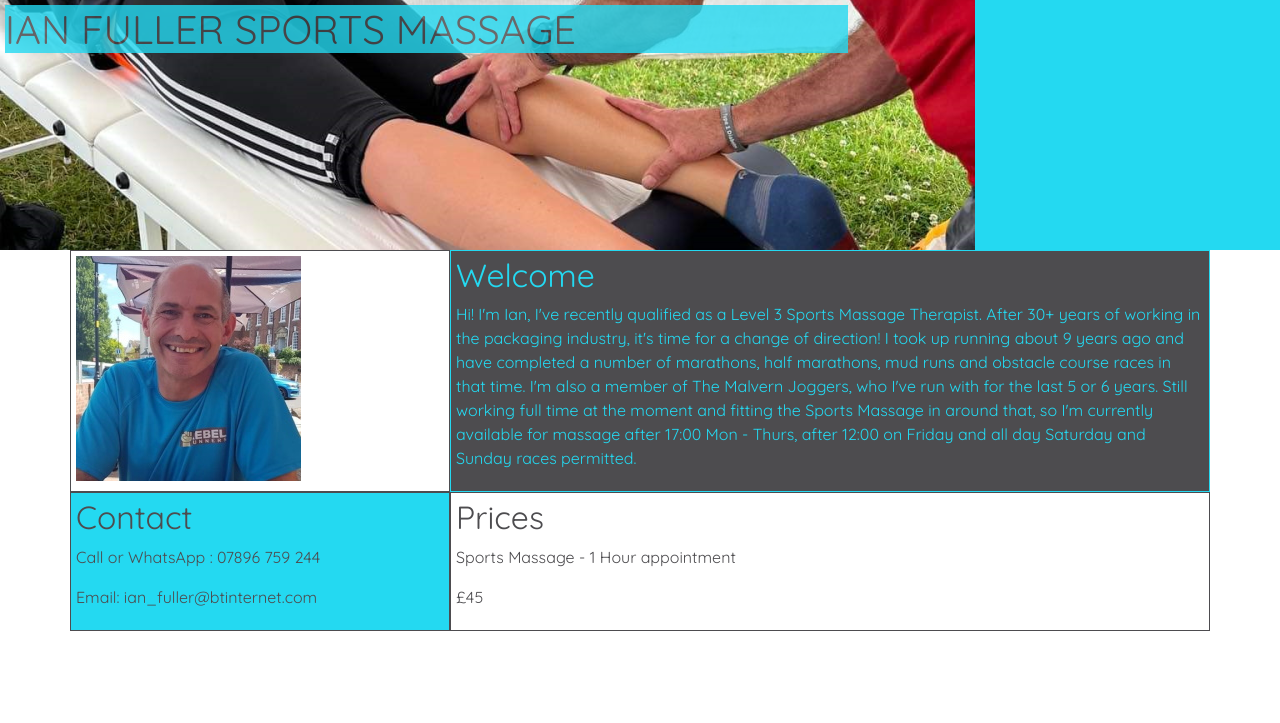
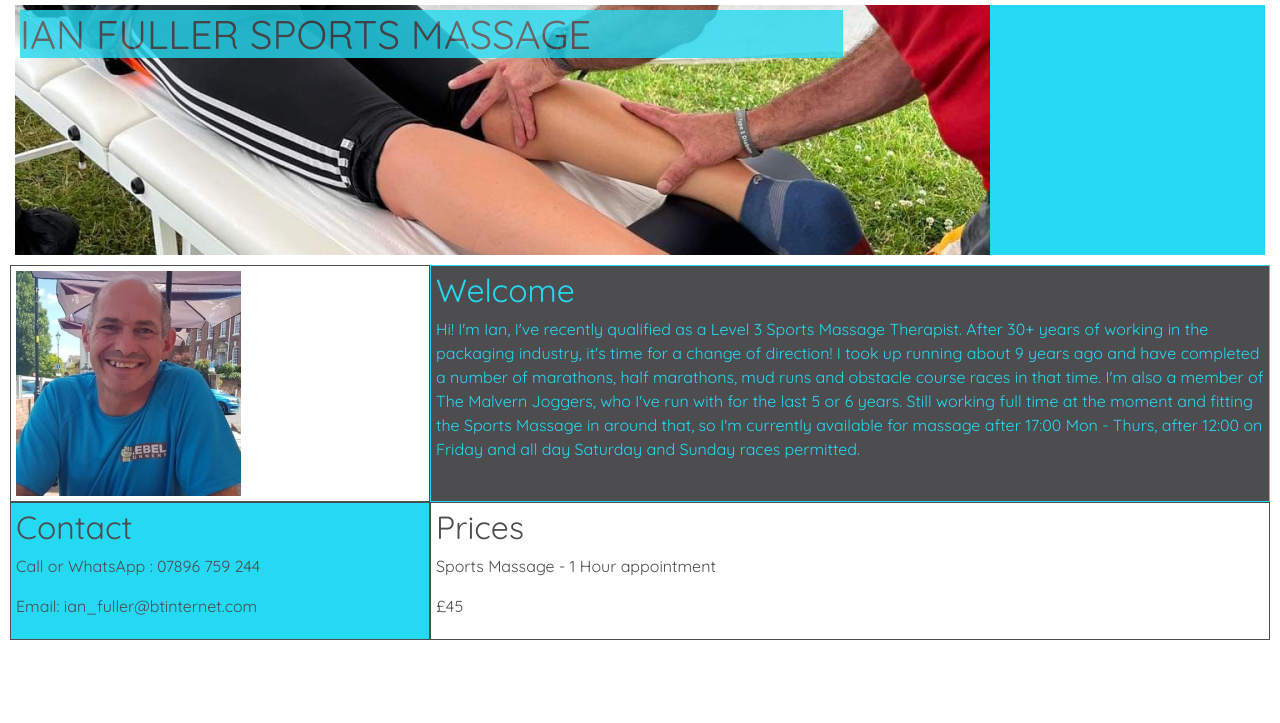
Before and after one commit to ccp84/bootstrap_fuller, a plain HTML site: page index.html in a window 1280 px wide. Shown: the top 723 px of the page. Drawn offline with nearby package versions, Linux system fonts and the light colour scheme.

Commit message:
style>update container style

```diff
--- a/assets/stylesheets/style.css
+++ b/assets/stylesheets/style.css
@@ -1,9 +1,9 @@
 @import url('https://fonts.googleapis.com/css2?family=Quicksand&display=swap');
 
 body {
-    margin: 0;
-    padding: 0;
     font-family: 'Quicksand', Arial, sans-serif;
+    border: 5px;
+    margin: 5px;
 }
 
 html,
@@ -34,6 +34,11 @@ h1 {
     top: 10px;
     right: 10px;
     width: 100px;
+}
+
+main {
+    border: 5px;
+    padding: 10px;
 }
 
 .box1 {
--- a/index.html
+++ b/index.html
@@ -17,7 +17,7 @@
     <link rel="icon" sizes="165x165" href="favicon.png" type="image/x-icon">
 </head>
 
-<body>
+<body class="container-fluid">
     <header>
         <div class="row">
             <div class="col-md-8" id="banner">
@@ -27,7 +27,7 @@
             </div>
         </div>
     </header>
-    <main class="container">
+    <main>
         <div class="row">
             <div class="col-md-4 box1 mobile_hide">
                 <img src="assets/images/ian.jpg" alt="Image of Ian">
```
